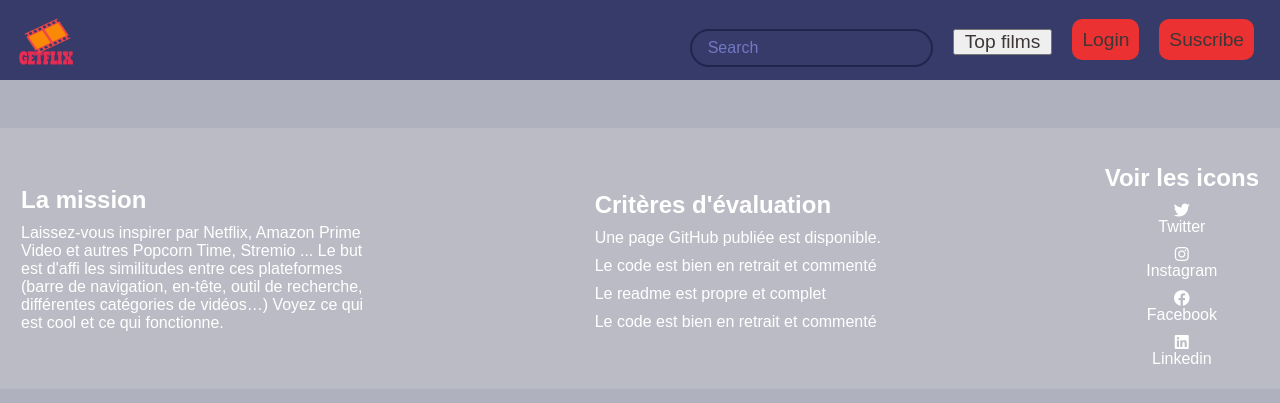
After one commit to housseynou/getflix, a PHP site: page /getflix/finalindex.php in a window 1280 px wide. The commit adds this page. Shown: the top 403 px of the page. Run offline with PHP 8.4, Linux system fonts and the light colour scheme.

Commit message:
password recovery and update of the design

```diff
--- /dev/null
+++ b/finalindex.php
@@ -0,0 +1,89 @@
+<!doctype html>
+<html lang="en">
+  <head>
+    <meta charset="utf-8">
+    <meta name="viewport" content="width=device-width, initial-scale=1">
+    <link rel="stylesheet" href="https://cdnjs.cloudflare.com/ajax/libs/font-awesome/5.15.3/css/all.min.css"
+     integrity="sha512-iBBXm8fW90+nuLcSKlbmrPcLa0OT92xO1BIsZ+ywDWZCvqsWgccV3gFoRBv0z+8dLJgyAHIhR35VZc2oM/gI1w==" crossorigin="anonymous" />
+    <link rel = "preconnect" href = "https://fonts.gstatic.com">
+    <link href = "https://fonts.googleapis.com/css2? family = Poppins: wght @ 400; 500; 600; 700 & display = swap "rel =" styleheet ">
+    <link rel="stylesheet" href="fstyle.css">
+    <title>Getflix</title>
+  </head>
+  <body>
+
+       <section>
+        <nav id="small">
+        <div class="nav-bar">
+            <div class="nav-header">
+                <div class="logo">
+                   <img src="logo5.png" alt="logo" />
+                </div>
+                <div class="toggle_menu" id="toggle-menu">
+                    <span class="bar"></span>
+                    <span class="bar"></span>
+                </div>
+
+                   <ul class="nav-link">
+                       <li><form id="form">
+
+                    <input type="text" id="search" placeholder="Search" class="search"/>
+
+                     </form></li>
+                     <li><button type="button" class="btn btn-info"><a href="">Top films</a></button></li>
+                     <li><a href="loginform.php" class="inscire">Login</a></li>
+                     <li><a href="#" class="login">Suscribe</a></li>
+                   </ul>
+            </div>
+        </div>
+        </nav>
+    </section>
+
+
+     <header>
+
+       </header>
+
+       <main id="main"></main>
+
+
+    <footer>
+    <div class="nav-bar footer">
+    <div class="div-footer">
+
+       <div class="div-text">
+         <h2>La mission</h2>
+         <p>Laissez-vous inspirer par Netflix, Amazon Prime Video et autres Popcorn Time, Stremio ... Le but est d'affi
+         les similitudes entre ces plateformes (barre de navigation, en-tête, outil de recherche, différentes catégories de vidéos…)
+          Voyez ce qui est cool et ce qui fonctionne.</p>
+       </div>
+
+        <div class="div-list">
+           <h2>Critères d'évaluation</h2>
+           <ul>
+               <li>Une page GitHub publiée est disponible.</li>
+               <li>Le code est bien en retrait et commenté</li>
+               <li>Le readme est propre et complet</li>
+               <li>Le code est bien en retrait et commenté</li>
+           </ul>
+       </div>
+
+
+        <div class="div-icon">
+         <h2>Voir les icons </h2>
+         <div class="icon">
+          <a href="#"><i class="fab fa-twitter"></i>Twitter</a>
+					<a href="#"><i class="fab fa-instagram"></i>Instagram</a>
+					<a href="#"><i class="fab fa-facebook"></i>Facebook</a>
+					<a href="#"><i class="fab fa-linkedin"></i>Linkedin</a>
+       </div>
+       </div>
+
+    </div>
+	  </div>
+   </footer>
+
+
+      <script src="fscript.js"></script>
+  </body>
+</html>
--- /dev/null
+++ b/fscript.js
@@ -0,0 +1,76 @@
+const navToggle = document.querySelector('#toggle-menu');
+const navLink = document.querySelector('.nav-link');
+
+const menu = () => {
+    navToggle.classList.toggle('is-active');
+    navLink.classList.toggle('active');
+};
+navToggle.addEventListener('click', menu);
+
+
+// Partie de GetFlix
+
+
+const APIURL = "https://api.themoviedb.org/3/discover/movie?sort_by=popularity.desc&api_key=04c35731a5ee918f014970082a0088b1&page=1";
+
+const IMGPATH =  "https://image.tmdb.org/t/p/w1280";
+
+const SEARCHAPI =  "https://api.themoviedb.org/3/search/movie?&api_key=04c35731a5ee918f014970082a0088b1&query=";
+
+
+
+const main = document.getElementById('main');
+const form = document.getElementById('form');
+const search = document.getElementById('search');
+
+
+getMovies(APIURL);
+
+
+async function getMovies(url){
+   const resp = await fetch(url);
+   const respData = await resp.json();
+
+
+   console.log(respData);
+   showMovies(respData.results);
+}
+
+function showMovies(movies){
+
+   main.innerHTML = "";
+
+   movies.forEach((movie) => {
+
+      const { backdrop_path, title, release_date, overview} = movie;
+
+      const movieEl = document.createElement("div");
+      movieEl.classList.add("movie");
+
+      movieEl.innerHTML = `
+      <img src="${IMGPATH + backdrop_path}"
+           alt="${title}" />
+      <div class="movie-info">
+        <h3>${title}</h3>
+        <span class="vote-average"> ${release_date}</span>
+      </div>
+      <div class="overview">${overview}</div>
+
+      `;
+
+      main.appendChild(movieEl);
+   });
+}
+
+form.addEventListener('submit', (e) => {
+   e.preventDefault();
+
+   const searchTerm = search.value;
+
+   if(searchTerm){
+
+      getMovies(SEARCHAPI + searchTerm);
+
+      search.value = "";
+   }
+});
--- /dev/null
+++ b/fstyle.css
@@ -0,0 +1,279 @@
+*{
+    margin: 0;
+    padding: 0;
+    box-sizing: border-box;
+    list-style: none;
+    text-decoration: none;
+}
+body{
+    font-family: "Poppins", sans-serif;
+    background-color: #b0b1be;
+
+}
+section{
+    position: fixed;
+    top: 0;
+    left: 0;
+    width: 100%;
+    background: #373b69;
+    z-index: 999;
+
+}
+#small{
+    margin: 0 1rem 0 1rem;
+    padding-top: 1rem;
+}
+.nav-header{
+    display: flex;
+    align-items: center;
+    justify-content: space-between;
+}
+.nav-bar{
+    max-width: 1300px;
+    margin: auto;
+}
+.logo img{
+    width: 60px;
+    height: 60px;
+    padding-bottom: 10px;
+}
+.nav-link{
+    display: flex;
+}
+
+.nav-link li{
+    margin: 10px;
+}
+.nav-link li a {
+    font-size: 1.2rem;
+    color: rgb(61, 55, 55);
+    padding: 10px;
+    animation: reverel  1.3s ease-in-out forwards;
+    position: relative;
+
+
+}
+@keyframes reverel {
+    0%{
+        bottom: 100%;
+        opacity: 0;
+    }
+    100%{
+        bottom: 0;
+
+
+    }
+}
+
+@media screen and (max-width: 720px){
+    .nav-link{
+        position: fixed;
+        top: 59px;
+        left: 100%;
+        width: 100%;
+        text-align: center;
+        flex-direction: column;
+        border-radius: 10px;
+        background: #373b69;
+        transition: all .3s ease;
+    }
+    .nav-link.active{
+        left: 3rem;
+        transition: all .3s ease;
+    }
+    .nav-link li{
+        margin: 1.5rem;
+    }
+    .nav-link li a{
+        padding: 1rem;
+        font-size: 1rem;
+        margin-right: 25px;
+        margin-top: 5px;
+    }
+    .toggle_menu .bar{
+        display: block;
+        width: 25px;
+        height: 3px;
+        margin: 5px auto;
+        transition: all 0.3s ease-in-out;
+        background: #fff;
+        cursor: pointer;
+    }
+    #toggle-menu{
+        position: absolute;
+        top: 15px;
+        right: 15px;
+    }
+    #toggle-menu.is-active .bar:nth-child(2){
+        opacity: 0;
+    }
+    #toggle-menu.is-active .bar:nth-child(1){
+        transform: translateY(8px) rotate(45deg);
+    }
+    #toggle-menu.is-active .bar:nth-child(3){
+        transform: translateY(-8px) rotate(-45deg);
+    }
+}
+
+.inscire{
+
+    font-weight: 500;
+    background: rgb(235, 49, 49);
+    color: rgb(192, 110, 110);
+    border-radius: 10px;
+    padding: 7px 15px;
+
+}
+.login{
+
+    font-weight: 500;
+    background: rgb(235, 49, 49);
+    color: #fff;
+    border-radius: 10px;
+    padding: 30px;
+    padding-bottom: 15px;
+
+
+}
+
+
+header{
+
+    display: flex;
+    justify-content: center;
+    align-items: center;
+    padding: 1.5rem;
+    margin-top: 80px;
+}
+.search{
+    padding: 0.5rem;
+    border-radius: 50px;
+    background-color: transparent;
+    color: #fff;
+    border: 2px solid #22254b;
+    font-size: 1rem;
+    padding: 0.5rem 1rem;
+    font-family: inherit;
+}
+
+.search::placeholder{
+    color: #7378c5;
+}
+.search:focus{
+    outline: none;
+    background-color: #22254b;
+}
+
+main{
+    display: flex;
+    flex-wrap: wrap;
+    align-items: center;
+    justify-content: center;
+}
+.movie{
+    background: #2b2b38;
+    width: 300px;
+    box-shadow: 0 4px 5px rgba(0,0,0,0.2);
+    border-radius: 3px;
+    margin: 1rem;
+    overflow: hidden;
+    position: relative;
+}
+.movie img{
+    width: 100%;
+}
+.movie-info{
+    display: flex;
+    justify-content: space-between;
+    align-items: center;
+    padding: 0.5rem 1rem 1rem;
+    color: #eee;
+    letter-spacing: 1px;
+}
+.movie-info h3{
+    margin: 0;
+}
+.movie-info span{
+    background-color: #373b69;
+    border-radius: 3px;
+    padding: 0.25rem 0.5rem;
+    font-weight: bold;
+}
+
+.vote-average{
+   color: rgb(247, 195, 195);
+}
+
+
+.overview{
+    position: absolute;
+    top: 0;
+    left: 0;
+    right: 0;
+    bottom: 0;
+    background: rgba(255,255,255,0.5);
+    color: #fff;
+    padding: 2rem;
+    transform: translateX(100%);
+    transition: transform 0.3s ease-in;
+   max-height: 100%;
+   overflow: auto
+}
+.movie:hover .overview{
+    transform: translateX(0);
+    background-color: rgba(255,255,255,0.5);;
+}
+
+
+
+footer{
+    background: #bbbbc5;
+    color: #fff;
+    padding: 5px;
+    width: 100%;
+}
+
+.div-footer{
+    display: flex;
+    align-items: center;
+    justify-content: space-between;
+    flex-wrap: wrap;
+    margin: 16px 16px;
+}
+.div-text{
+    max-width: 350px;
+}
+.div-text h2{
+    margin-bottom: 10px;
+}
+.div-text p{
+    margin-top: 5px;
+}
+.div-list h2{
+    margin-top: 5px;
+}
+.div-list ul li{
+    margin-top: 10px;
+}
+.div-icon{
+    flex-direction: column;
+}
+.div-icon h2{
+    margin-top: 15px;
+}
+.icon a{
+    display: flex;
+    flex-direction: column;
+    color: #fff;
+    margin-top: 10px;
+    align-items: center;
+    justify-content: center;
+    justify-self: center;
+
+}
+.icon a i{
+    display: flex;
+    align-items: center;
+    justify-content: center;
+    justify-self: center;
+}
```
Also changed, not shown: formstyle.css (added, +39 -0 lines), loginform.php (+4 -9 lines), pswdlostform.php (added, +60 -0 lines), pswdrecover.php (added, +53 -0 lines), logo5.png (added).
